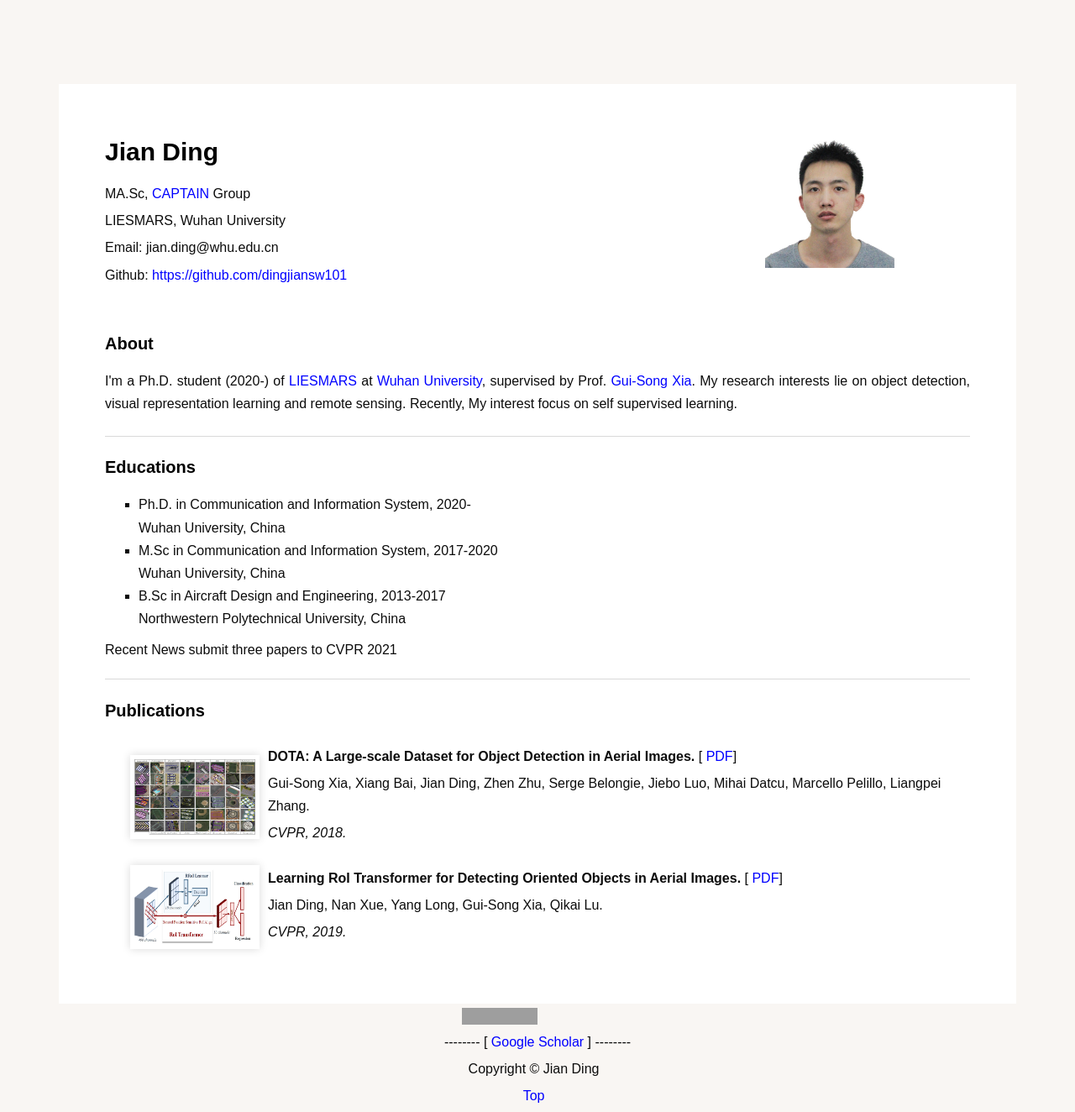
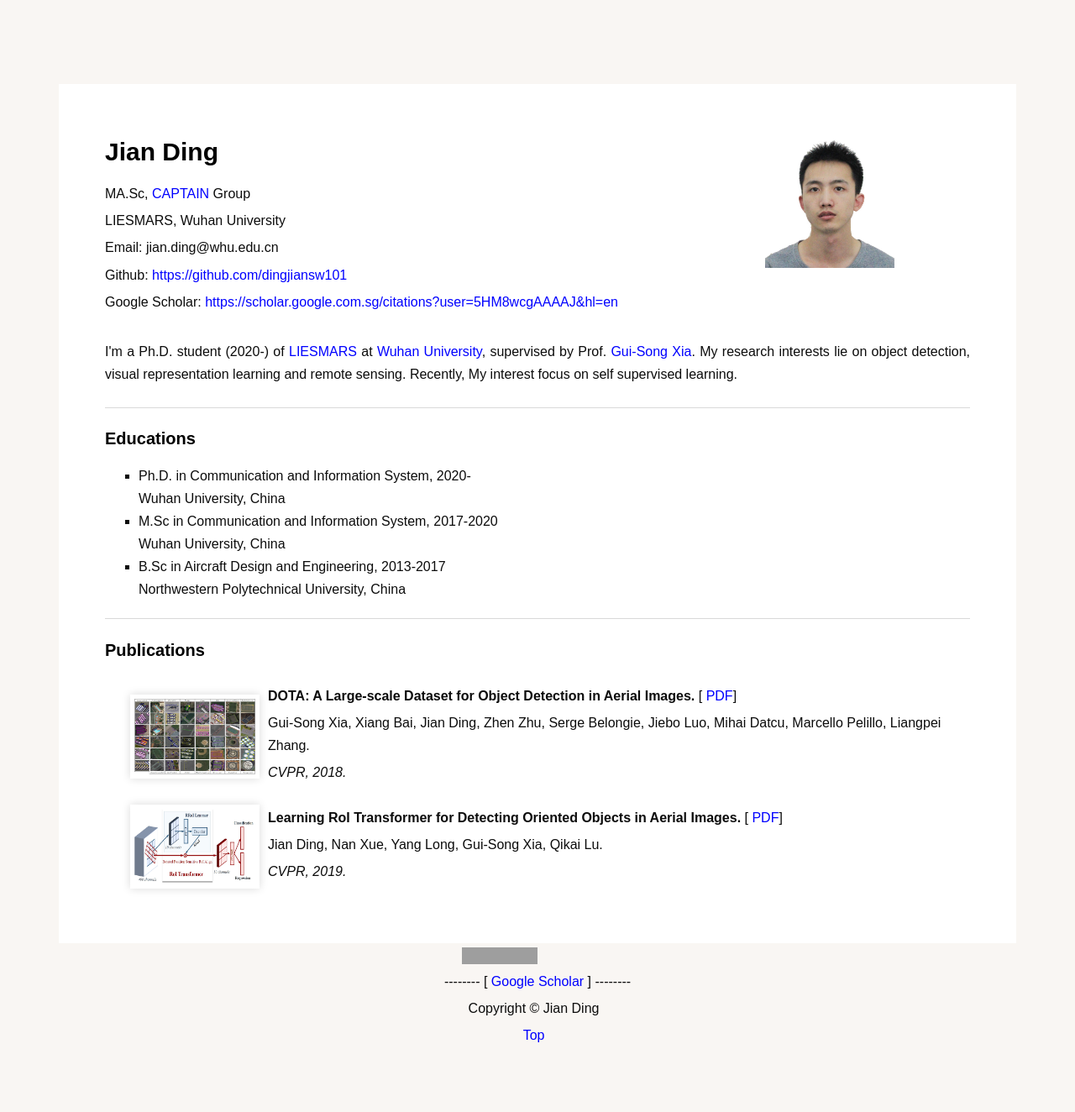
Before and after one commit to qianmingduowan/mqian.github.io, a Jekyll site: the page index.html, which Jekyll copies as it is, in a window 1280 px wide. Shown: the whole page at 84% size. Built offline with Jekyll 4.4.1, drawn with Linux system fonts in a browser that asks for light colours; some web fonts are replaced; after the commit the page ends 1252 px from its top, so only the background shows below that; grey boxes are pictures that could not be loaded.

Commit message:
tmp save

```diff
--- a/index.html
+++ b/index.html
@@ -145,22 +145,28 @@
 					<p> Github:
 						<a href="https://github.com/dingjiansw101">https://github.com/dingjiansw101</a>
 					</p>
+					<p> Google Scholar:
+						<a href="https://scholar.google.com.sg/citations?user=5HM8wcgAAAAJ&hl=en">https://scholar.google.com.sg/citations?user=5HM8wcgAAAAJ&hl=en</a>
+					</p>
 					<br/>
 
-					<h3>About</h3>
+					<!-- <h3>About</h3> -->
 					<p>I'm a Ph.D. student (2020-) of
 						<a href="http://www.lmars.whu.edu.cn/en/">LIESMARS</a> at
 						<a href="http://en.whu.edu.cn/">Wuhan University</a>, supervised by Prof.
 						<a href="http://captain.whu.edu.cn/xia_En.html">Gui-Song Xia</a>. My research interests lie on object detection, visual representation learning
 						and remote sensing.
 						Recently, My interest focus on self supervised learning.
-						<p>
+					<p>
 
 							<!--
 			    I am currently a Ph.D. candidate in <a href="http://www.lmars.whu.edu.cn/en/">LIESMARS</a>, <a href="http://en.whu.edu.cn/">Wuhan University</a>, under the supervision of Prof.
 				<a href="http://captain.whu.edu.cn/xia_En.html">Gui-Song Xia</a> & Prof. <a href="http://www.lmars.whu.edu.cn/prof_web/zhangliangpei/rs/index.html">Liangpei Zhang</a>.
 				My current research concentrates on image/video alignment and stitching, computational photography, computer vision, etc.
 				-->
+				<!-- Recent News -->
+				<!-- submit three papers to CVPR 2021 -->
+
 
 				</div>
 
@@ -186,8 +192,6 @@
 					</ul>
 
 
-					Recent News
-					submit three papers to CVPR 2021
 					<!-- ... -->
 
 					<hr style="height:1px;border:none;border-top:1px solid #d9d9d9;" />
```
